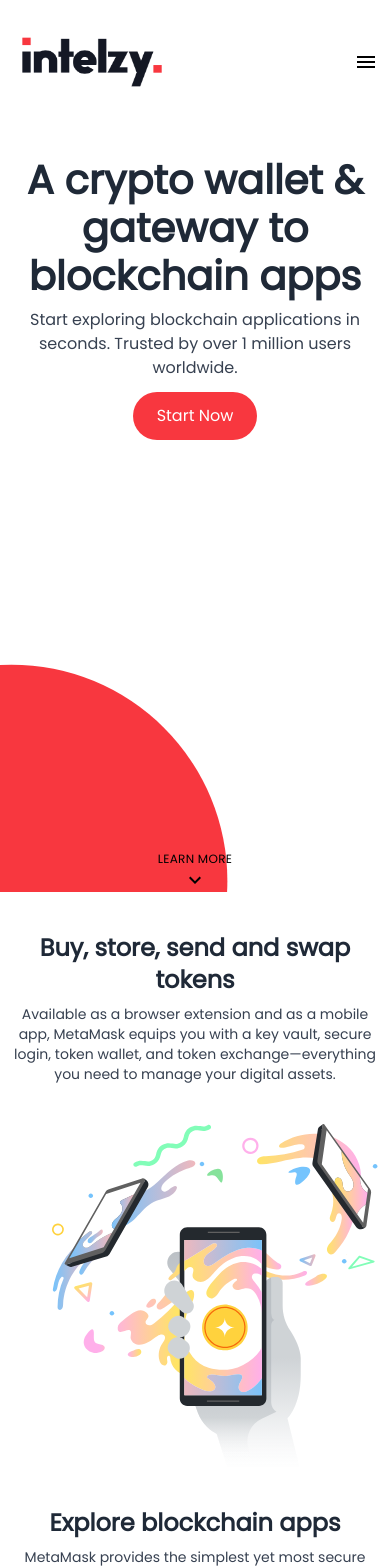
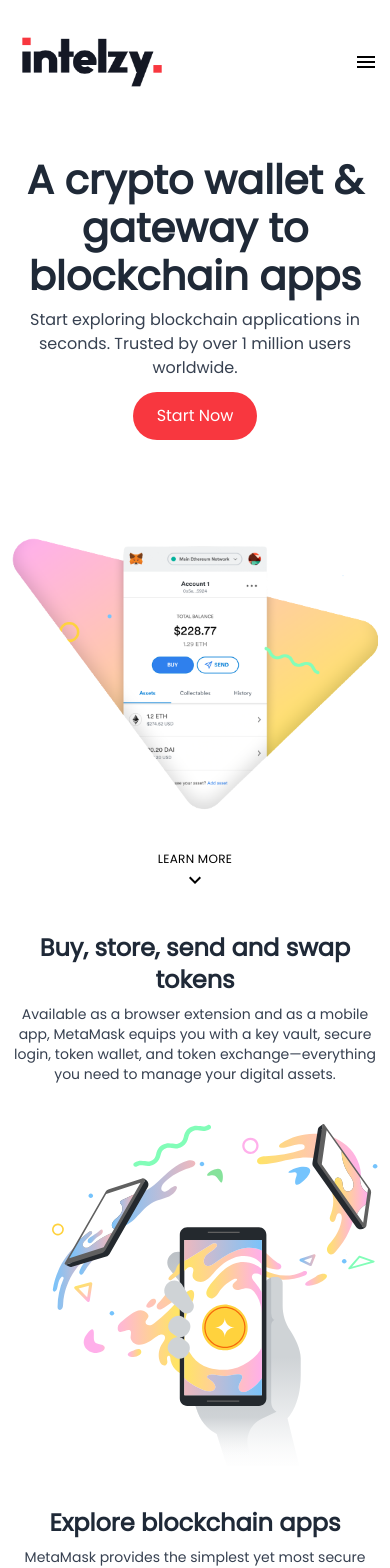
Before and after one commit to SushanGhimire/intelzy-website, a React (Create React App) app: page / in a window 390 px wide. Shown: the top 1568 px of the page. Built offline with nearby package versions, Linux system fonts and the light colour scheme.

Commit message:
animation removed from flex card

```diff
--- a/package.json
+++ b/package.json
@@ -21,7 +21,7 @@
     "redux": "^4.1.0",
     "redux-devtools-extension": "^2.13.9",
     "redux-thunk": "^2.3.0",
-    "tailwindcss": "npm:@tailwindcss/postcss7-compat",
+    "tailwindcss": "npm:@tailwindcss/postcss7-compat@^2.2.8",
     "web-vitals": "^1.0.1"
   },
   "scripts": {
--- a/src/components/common/FlexCard.jsx
+++ b/src/components/common/FlexCard.jsx
@@ -23,7 +23,7 @@
       {/* image  */}
       <div
         className="flex-1 mt-10 md:mt-0"
-        data-aos={aos}
+        data-aos={ window.innerWidth > 768 && aos}
         data-aos-anchor-placement="top-bottom"
         data-aos-duration="1700"
       >
--- a/src/components/common/FrontPage.jsx
+++ b/src/components/common/FrontPage.jsx
@@ -2,18 +2,18 @@
 import front from "../../assets/images/frontpageimg.png";
 import KeyboardArrowDownOutlinedIcon from "@material-ui/icons/KeyboardArrowDownOutlined";
 import { Link } from "react-scroll";
-import bg from "../../assets/images/frontBg3.svg";
+// import bg from "../../assets/images/frontBg.svg";
 function FrontPage() {
   return (
     <div className="min-h-screen relative  bg-center bg-no-repeat">
-      {/* <div className="absolute top-0 right-0 w-full h-full clip md:bg-gradient-to-r opacity-80 from-blue-400 to-intelzy via-indigo-500 animate-gradient-x z-0 mix-blend-multiply"></div> */}
-      <div className="absolute top-0 right-0 w-full h-full">
+      <div className="absolute top-0 right-0 w-full h-full clip md:bg-gradient-to-r opacity-80 from-blue-400 to-intelzy via-indigo-500 animate-gradient-x z-0 mix-blend-multiply"></div>
+      {/* <div className="absolute top-0 right-0 w-full h-full">
         <img
           src={bg}
           alt=""
           className="w-full h-full object-cover object-center"
         />
-      </div>
+      </div> */}
       <div className="flex flex-col width mx-auto width-padding ">
         {/* top part  */}
         <div className=" flex flex-1 flex-col justify-center  text-center md:text-left  items-center mt-32">
```
Also changed, not shown: 1 other file (tests, documents, lock files or other folders).
